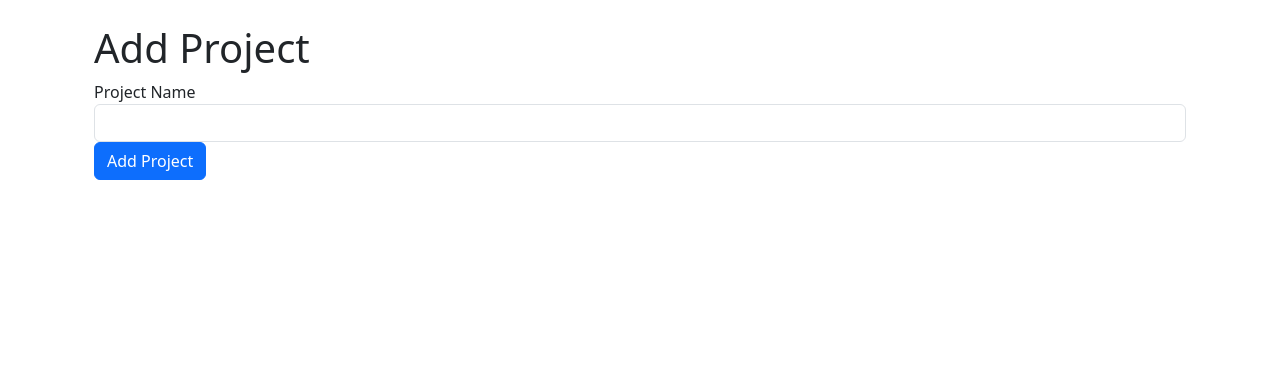
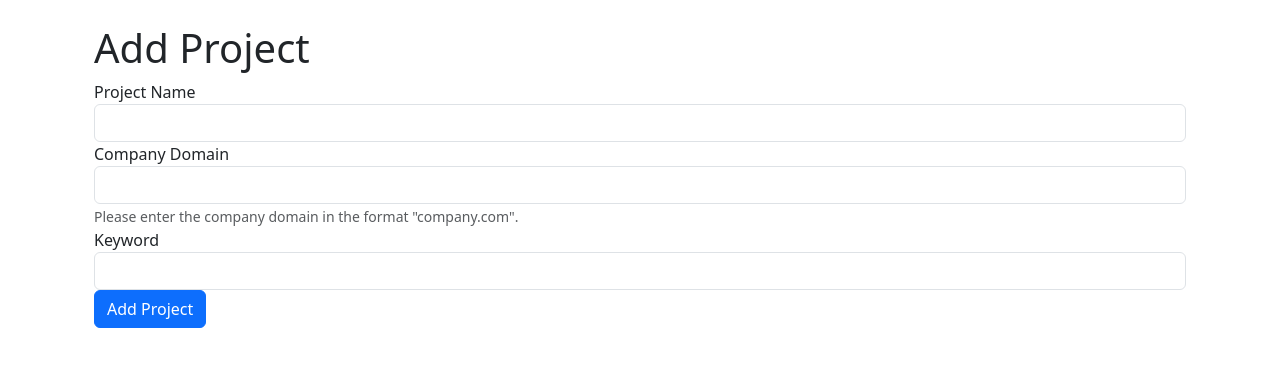
Before and after one commit to contactatfp/IronKnowledge, a Flask app: page /dashboard/add in a window 1280 px wide. Shown: the part 56-423 px from the top of the page. Run offline with Flask 3, Linux system fonts and the light colour scheme; parts of the project's set-up code (start-up, migrations or seed data) failed here and were passed over; some libraries are stand-ins or nearby versions.

Commit message:
update project model. does not push to chat yet.

```diff
--- a/IronKnowledge/app.py
+++ b/IronKnowledge/app.py
@@ -9,7 +9,6 @@
 import fitz
 from config import Config
 from forms import LoginForm, RegistrationForm, UpdateSettingsForm
-from models import User, Project, db, Email
 from dashboard import dashboard_bp
 import docx2txt
 
--- a/IronKnowledge/dashboard.py
+++ b/IronKnowledge/dashboard.py
@@ -1,6 +1,6 @@
 import io
 from os import abort
-from flask import Blueprint, render_template, request, redirect, url_for
+from flask import Blueprint, render_template, request, redirect, url_for, flash
 from flask_login import current_user
 
 from models import Project, db, Document
@@ -57,12 +57,19 @@
 def add_project():
     if request.method == 'POST':
         project_name = request.form.get('project_name')
-        if project_name:
-            new_project = Project(name=project_name, user_id=current_user.id)
+        company_domain = request.form.get('company_domain')  # Get the value of the company_domain field
+        keyword = request.form.get('keyword')  # Get the value of the keyword field
+
+        if project_name and company_domain and keyword:  # Check if all fields are filled
+            new_project = Project(name=project_name, user_id=current_user.id, company_domain=company_domain, keyword=keyword)
             db.session.add(new_project)
             db.session.commit()
             return redirect(url_for('dashboard_bp.dashboard_main'))
+        else:
+            flash('Please fill in all fields.')  # Display an error message if any field is missing
+
     return render_template('add_project.html')
+
 
 
 @dashboard_bp.route('/dashboard/add_document/<int:project_id>', methods=['GET', 'POST'])
--- a/IronKnowledge/models.py
+++ b/IronKnowledge/models.py
@@ -28,6 +28,8 @@
     user_id = db.Column(db.Integer, db.ForeignKey('user.id'), nullable=False)
     documents = db.relationship('Document', backref='project', lazy=True)
     model_name = db.Column(db.String(100), nullable=True)
+    company_domain = db.Column(db.String(100), nullable=True)  # New field for company domain
+    keyword = db.Column(db.String(100), nullable=True)  # New field for keyword
 
     def __repr__(self):
         return f'<Project {self.name}>'
--- a/IronKnowledge/templates/add_project.html
+++ b/IronKnowledge/templates/add_project.html
@@ -8,7 +8,19 @@
                 <label for="project_name">Project Name</label>
                 <input type="text" class="form-control" id="project_name" name="project_name" required>
             </div>
-            <button type="submit" class="btn btn-primary">Add Project</button>
+            <div class="form-group">
+                <label for="company_domain">Company Domain</label>
+                <input type="text" class="form-control" id="company_domain" name="company_domain" required pattern="[a-zA-Z0-9-]+(\.[a-zA-Z0-9-]+)*\.com">
+                <small class="form-text text-muted">Please enter the company domain in the format "company.com".</small>
+            </div>
+            <div class="form-group">
+                <label for="keyword">Keyword</label>
+                <input type="text" class="form-control" id="keyword" name="keyword" required>
+            </div>
+{#            create a div that gives more space to the submit button#}
+            <div class="form-group">
+            <button type="submit" class="btn btn-primary btn-block">Add Project</button>
+</div>
         </form>
     </div>
 {% endblock %}
```
Also changed, not shown: IronKnowledge/requirements.txt (+10 -0 lines).
